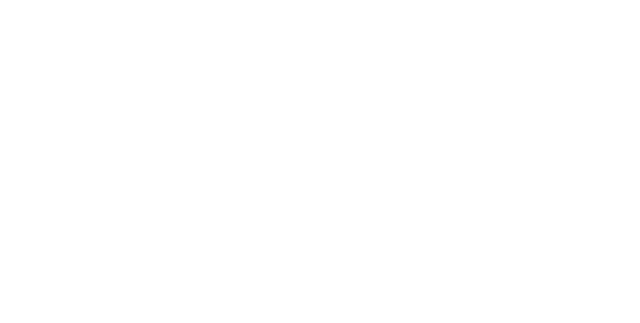
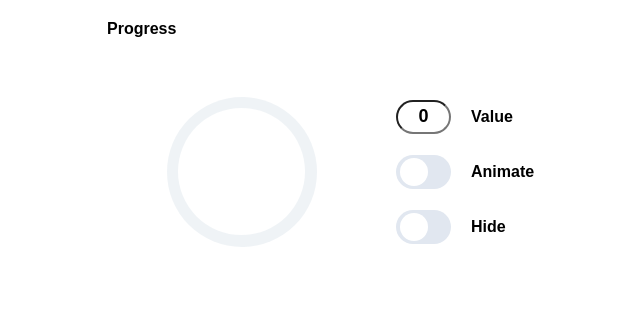
Before and after one commit to JenFlower/ozon-test, a plain HTML site: page index.html in a window 1280 px wide. Shown: the whole page, without its empty margins (264-904 px from the left). Drawn offline with Linux system fonts and the light colour scheme.

Commit message:
progress bar is done

```diff
--- a/index.html
+++ b/index.html
@@ -1,12 +1,45 @@
 <!DOCTYPE html>
 <html lang="en">
-<head>
-  <meta charset="UTF-8">
-  <meta http-equiv="X-UA-Compatible" content="IE=edge">
-  <meta name="viewport" content="width=device-width, initial-scale=1.0">
-  <title>Document</title>
-</head>
-<body>
-
-</body>
+  <head>
+    <meta charset="UTF-8" />
+    <meta http-equiv="X-UA-Compatible" content="IE=edge" />
+    <meta name="viewport" content="width=device-width, initial-scale=1.0" />
+    <link rel="stylesheet" href="styles/index.css" />
+    <title>Progress</title>
+  </head>
+  <body class="body">
+    <h1 class="title">Progress</h1>
+    <div class="wrapper">
+      <div class="progress">
+        <div class="progress-bar" id="progress"></div>
+      </div>
+      <div class="actions">
+        <div class="block-action">
+          <input
+            class="block-action__input-value"
+            id="value-progress"
+            type="number"
+            min="0"
+            max="100"
+          />
+          <span class="block-action__title">Value</span>
+        </div>
+        <div class="block-action">
+          <label class="block-action__switch">
+            <input class="block-action__input" id="animate" type="checkbox" />
+            <span class="block-action__slider block-action__round"></span>
+          </label>
+          <span class="block-action__title">Animate</span>
+        </div>
+        <div class="block-action">
+          <label class="block-action__switch">
+            <input class="block-action__input" id="hide" type="checkbox" />
+            <span class="block-action__slider block-action__round"></span>
+          </label>
+          <span class="block-action__title">Hide</span>
+        </div>
+      </div>
+    </div>
+  </body>
+  <script type="module" src="/scripts/index.js"></script>
 </html>
--- /dev/null
+++ b/scripts/constants.js
@@ -0,0 +1,11 @@
+export const progressBar = document.querySelector('#progress');
+export const animateSwitch = document.querySelector('#animate');
+export const hideSwitch = document.querySelector('#hide');
+export const inputValue = document.querySelector('#value-progress');
+
+export const delay = 30;
+
+export const minValue = 0;
+export const maxValue = 100;
+
+export const regexp = /[^0-9]/g;
--- /dev/null
+++ b/scripts/index.js
@@ -0,0 +1,103 @@
+import {
+  progressBar,
+  animateSwitch,
+  hideSwitch,
+  inputValue,
+  delay,
+  minValue,
+  maxValue,
+  regexp
+} from './constants.js';
+
+let progressValue = minValue;
+let isAnimate = false;
+let idIntervalAnimate = '';
+let idIntervalInput = '';
+
+inputValue.value = minValue;
+progressSettings(minValue);
+
+function progressSettings(endValue) {
+  progressValue = endValue;
+  // заменить тут на серый
+  progressBar.style.background = `conic-gradient(
+    blue ${endValue * 3.6}deg,
+    #eff3f6 ${endValue * 3.6}deg
+  )`;
+}
+
+function animateHandler() {
+  idIntervalAnimate = setInterval(() => {
+    if (!isAnimate) return false;
+    progressSettings(progressValue);
+
+    inputValue.value = progressValue;
+    if (progressValue >= maxValue) {
+      clearInterval(idIntervalAnimate);
+      progressValue = minValue;
+      animateHandler();
+    }
+    progressValue++;
+  }, delay);
+}
+
+function inputHandler() {
+  progressValue = minValue;
+
+  idIntervalInput = setInterval(() => {
+    progressValue++;
+
+    progressSettings(progressValue);
+
+    if (progressValue === Number(inputValue.value)) {
+      clearInterval(idIntervalInput);
+    }
+  }, delay);
+}
+
+function checkAnimate() {
+  if (animateSwitch.classList.contains('block-action__input_on')) {
+    inputValue.disabled = true;
+    isAnimate = true;
+    animateHandler();
+  } else {
+    inputValue.disabled = false;
+    isAnimate = false;
+    progressValue = inputValue.value;
+  }
+}
+
+function checkHide() {
+  if (hideSwitch.classList.contains('block-action__input_on')) {
+    progressBar.style.display = 'none';
+  } else {
+    progressBar.style.display = 'grid';
+  }
+}
+
+animateSwitch.addEventListener('click', (e) => {
+  e.target.classList.toggle('block-action__input_on');
+  clearInterval(idIntervalAnimate);
+  clearInterval(idIntervalInput);
+  checkAnimate();
+});
+
+hideSwitch.addEventListener('click', () => {
+  hideSwitch.classList.toggle('block-action__input_on');
+  checkHide();
+});
+
+inputValue.addEventListener('input', () => {
+  inputValue.value = inputValue.value.replace(regexp, '');
+  if (Number(inputValue.value) > maxValue) {
+    inputValue.value = maxValue;
+  }
+  clearInterval(idIntervalInput);
+  clearInterval(idIntervalAnimate);
+
+  if (inputValue.value === '' || Number(inputValue.value) === minValue) {
+    progressSettings(minValue);
+    return false;
+  }
+  inputHandler();
+});
--- /dev/null
+++ b/styles/actions/actions.css
@@ -0,0 +1,19 @@
+.actions {
+  display: grid;
+  grid-template-rows: repeat(3, 1fr);
+  gap: 15px;
+  font-size: 16px;
+}
+
+@media screen and (orientation: portrait) {
+  .actions {
+    margin-top: 20px;
+  }
+}
+
+@media screen and (orientation: landscape) {
+  .actions {
+    margin: 0 20px;
+    height: 150px;
+  }
+}
--- /dev/null
+++ b/styles/block-action/block-action.css
@@ -0,0 +1,108 @@
+.block-action__input-value[type='number']::-webkit-outer-spin-button,
+.block-action__input-value[type='number']::-webkit-inner-spin-button {
+  -webkit-appearance: none;
+  margin: 0;
+}
+
+.block-action__input-value[type='number'] {
+  -moz-appearance: textfield;
+}
+
+.block-action__input-value[type='number']:hover,
+.block-action__input-value[type='number']:focus {
+  -moz-appearance: number-input;
+}
+
+.block-action__input-value[type='number']::-webkit-inner-spin-button,
+.block-action__input-value[type='number']::-webkit-outer-spin-button {
+  -webkit-appearance: none;
+  margin: 0;
+}
+
+.block-action {
+  display: grid;
+  align-items: center;
+  justify-items: flex-start;
+  font-weight: bold;
+  width: 150px;
+  gap: 20px;
+}
+
+@media screen and (orientation: portrait) {
+  .block-action {
+    grid-template-columns: 55px 1fr;
+  }
+}
+
+@media screen and (orientation: landscape) {
+  .block-action {
+    grid-template-columns: 1fr 2fr;
+  }
+}
+
+.block-action__switch {
+  position: relative;
+  display: inline-block;
+  width: 55px;
+  height: 34px;
+}
+
+.block-action__input {
+  display: none;
+}
+
+.block-action__input:checked + .block-action__slider {
+  background-color: blue;
+}
+
+.block-action__input:focus + .block-action__slider {
+  box-shadow: 0 0 1px blue;
+}
+
+.block-action__input:checked + .block-action__slider:before {
+  -webkit-transform: translateX(20px);
+  -ms-transform: translateX(20px);
+  transform: translateX(20px);
+}
+
+.block-action__slider {
+  position: absolute;
+  cursor: pointer;
+  top: 0;
+  left: 0;
+  right: 0;
+  bottom: 0;
+  background-color: #e1e7f0;
+  -webkit-transition: 0.4s;
+  transition: 0.4s;
+}
+
+.block-action__slider:before {
+  position: absolute;
+  content: '';
+  height: 28px;
+  width: 28px;
+  left: 4px;
+  bottom: 3px;
+  background-color: white;
+  -webkit-transition: 0.4s;
+  transition: 0.4s;
+}
+
+.block-action__slider.block-action__round {
+  border-radius: 34px;
+}
+
+.block-action__slider.block-action__round:before {
+  border-radius: 50%;
+}
+
+.block-action__input-value {
+  width: 55px;
+  height: 34px;
+  border-radius: 34px;
+  box-sizing: border-box;
+  text-align: center;
+  font-weight: bold;
+  font-size: 18px;
+}
--- /dev/null
+++ b/styles/body/body.css
@@ -0,0 +1,21 @@
+.body {
+  font-family: Arial, Helvetica, sans-serif;
+  font-size: 14px;
+  margin: 0 auto;
+  padding: 15px;
+  box-sizing: border-box;
+}
+
+@media screen and (orientation: portrait) {
+  .body {
+    width: 320px;
+    height: 568px;
+  }
+}
+
+@media screen and (orientation: landscape) {
+  .body {
+    width: 568px;
+    height: 320px;
+  }
+}
--- /dev/null
+++ b/styles/index.css
@@ -0,0 +1,7 @@
+@import url(../styles/body/body.css);
+@import url(../styles/title/title.css);
+
+@import url(../styles/progress/progress.css);
+@import url(../styles/actions/actions.css);
+@import url(../styles/wrapper/wrapper.css);
+@import url(../styles/block-action/block-action.css);
--- /dev/null
+++ b/styles/progress/progress.css
@@ -0,0 +1,22 @@
+.progress {
+  display: grid;
+  place-items: center;
+}
+
+.progress-bar {
+  position: relative;
+  height: 150px;
+  width: 150px;
+  border-radius: 50%;
+  display: grid;
+  place-items: center;
+}
+
+.progress-bar:before {
+  content: "";
+  position: absolute;
+  height: 85%;
+  width: 85%;
+  background-color: #ffffff;
+  border-radius: 50%;
+}
--- /dev/null
+++ b/styles/title/title.css
@@ -0,0 +1,6 @@
+.title {
+  margin: 0;
+  text-align: left;
+  font-size: 16px;
+  padding: 5px 0;
+}
--- /dev/null
+++ b/styles/wrapper/wrapper.css
@@ -0,0 +1,30 @@
+.wrapper {
+  height: calc(100% - 32.7px);
+  display: grid;
+}
+
+@media screen and (orientation: portrait) {
+  .wrapper {
+    grid-template-rows: repeat(2, 1fr);
+  }
+
+  .wrapper .progress {
+    align-items: center;
+    justify-items: center;
+  }
+
+  .wrapper .actions {
+    align-items: center;
+    justify-items: flex-start;
+    justify-content:center;
+    height: max-content;
+  }
+}
+
+@media screen and (orientation: landscape) {
+  .wrapper {
+    grid-template-rows: 1fr;
+    grid-template-columns: repeat(2, 1fr);
+    align-items: center;
+  }
+}
```
